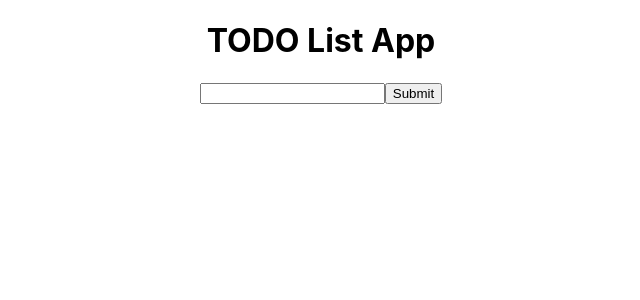
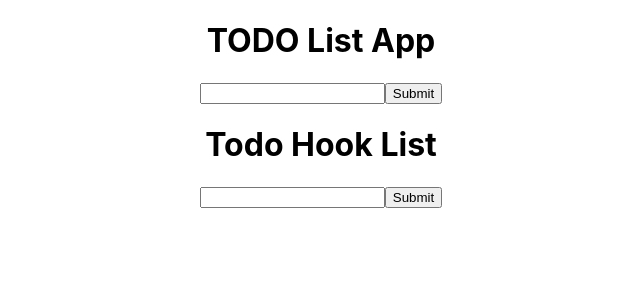
Before and after one commit to taylorhh5/TODOs, a React (Create React App) app: page / in a window 1280 px wide. Shown: the top 300 px of the page, without its empty margins (319-959 px from the left). Built offline with nearby package versions, Linux system fonts and the light colour scheme.

Commit message:
todoHook

```diff
--- a/src/App.js
+++ b/src/App.js
@@ -1,6 +1,7 @@
 import React from "react";
 import logo from "./logo.svg";
 import "./App.css";
+import TodoHook from './TodoHook.js'
 
 class App extends React.Component {
   //for class component
@@ -57,6 +58,8 @@ class App extends React.Component {
         {this.state.items.map((item) => {
           return <p>{item}</p>;
         })}
+
+        <TodoHook/>
       </div>
     );
   }
--- /dev/null
+++ b/src/Todo.js
@@ -0,0 +1,25 @@
+import React from 'react'
+
+const Todo = (props) => {
+
+
+    function handleCheck(){
+        props.toggleComplete(props.todo.id)
+    }
+    return (
+        <div >
+            <input type="checkbox" onClick={handleCheck}/>
+
+
+            <li
+            style={{
+                color:"red",
+                textDecoration: props.todo.completed ? "line-through" : null
+            }}
+            >{props.todo}</li>
+            <button>x</button>
+        </div>
+    )
+}
+
+export default Todo
--- /dev/null
+++ b/src/TodoForm.js
@@ -0,0 +1,39 @@
+import React, { useState } from "react";
+
+function TodoForm(props) {
+//   const [data, setData] = useState({
+//     // id: "",
+//     // task: "",
+//     // completed: "",
+//   });
+const [data, setData] = useState({
+    task:''
+});
+function handleChanges(e) {
+    setData({ ...data, task: e.target.value });
+  }
+
+  function submitTodo(e) {
+    e.preventDefault();
+
+    props.addTodo(data.task);
+    //   props.setTodo({ ...form, task: "" });
+  }
+
+  return (
+    <div>
+      <form onSubmit={submitTodo}>
+        <input
+          type="text"
+          name="task"
+          onChange={handleChanges}
+          value={data.task}
+        />
+        <button type="submit">Submit</button>
+      </form>
+      <h1>{data.task}</h1>
+    </div>
+  );
+}
+
+export default TodoForm;
--- /dev/null
+++ b/src/TodoHook.js
@@ -0,0 +1,42 @@
+import React, { useState, useEffect } from "react";
+import TodoForm from "./TodoForm.js";
+import TodoList from "./TodoList.js";
+
+const TodoHook = () => {
+  //state
+  const [todos, setTodos] = useState([]);
+
+  //takes in a todo and adds it to array of todos
+  function addTodo(todo) {
+    setTodos([todo, ...todos]);
+  }
+
+
+  function toggleComplete(id) {
+    setTodos(
+      todos.map((todo) => {
+        if (todo.id === id) {
+          return {
+            ...todo,
+            completed: !todo.completed,
+          };
+        }
+        return todo;
+      })
+    );
+  }
+
+  return (
+    <div>
+      <h1>Todo Hook List</h1>
+      {/* <h1>{todos}</h1> */}
+      {/* pass addTodo function to TodoForm as a prop */}
+      <TodoForm addTodo={addTodo} />
+
+      {/* pass todos state as props to TodosList */}
+      <TodoList todos={todos} toggleComplete={toggleComplete} />
+    </div>
+  );
+};
+
+export default TodoHook;
--- /dev/null
+++ b/src/TodoList.js
@@ -0,0 +1,25 @@
+import React from 'react'
+import Todo from './Todo.js'
+
+
+    const TodoList = (props) => {
+// console.log(props,"props in list")
+        return (
+
+            <div className ="list">
+
+              {/* map over todos state from App.js
+              and pass it to Todo Component  */}
+                {props.todos.map(todo => (
+                    <Todo key={todo.id} todo={todo} toggleComplete={props.toggleComplete}/>
+                ))}
+
+
+
+
+            </div>
+
+        )
+    }
+
+export default TodoList
```
